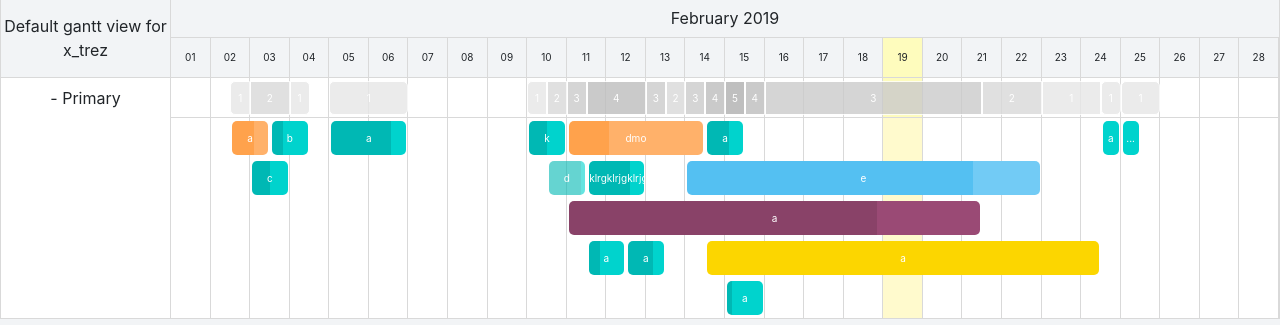
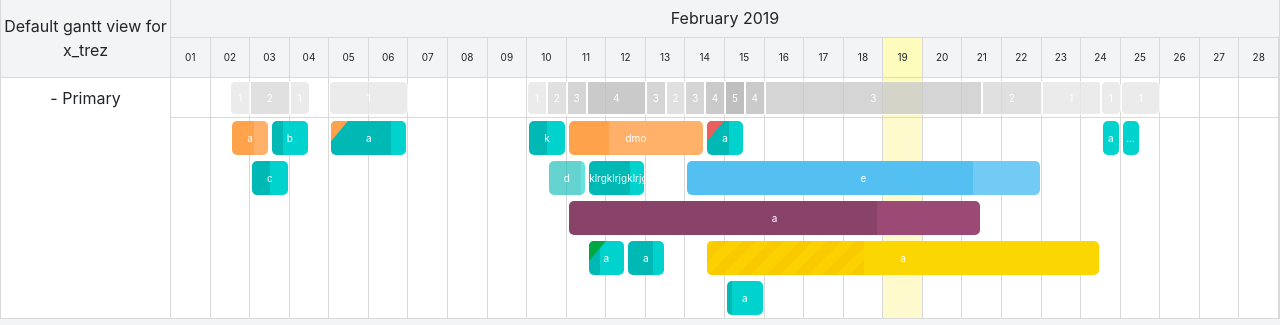
Before and after one commit to lindsayjohnston/odoo-assignment, a plain HTML site: page docs/index.html in a window 1280 px wide. Shown: the part 123-448 px from the top of the page. Drawn offline with nearby package versions, Linux system fonts and the light colour scheme.

Commit message:
Added geometry layers to cells

```diff
--- a/docs/index.html
+++ b/docs/index.html
@@ -288,9 +288,11 @@
                     <div id="td1-1" class="td">a</div>
                     <div id="td1-2" class="td">b</div>
                     <div id="td1-3" class="td">a</div>
+                    <div id="td1-3-geometry" class="td" ></div>
                     <div id="td1-4" class="td">k</div>
                     <div id="td1-5" class="td">dmo</div>
                     <div id="td1-6" class="td">a</div>
+                    <div id="td1-6-geometry" class="td" ></div>
                     <div id="td1-7" class="td">a</div>
                     <div id="td1-8" class="td">...</div>
 
@@ -410,8 +412,10 @@
                 <div id="toggled-data-col4">
                     <!-- DATA -->
                     <div id="td4-1" class="td">a</div>
+                    <div id="td4-1-geometry" class="td"></div>
                     <div id="td4-2" class="td">a</div>
                     <div id="td4-3" class="td">a</div>
+                    <div id="td4-3-geometry" class="td"></div>
 
                     <!-- COLUMNS -->
                     <div class="toggle-cell" id='toggled4-1'>
--- a/docs/toggled1.css
+++ b/docs/toggled1.css
@@ -56,6 +56,25 @@
     grid-row: 1/2;
 
 }
+
+#td1-3-geometry{
+   position:relative;
+   grid-column: 16/span 8;
+   grid-row: 1/2;
+}
+
+#td1-3-geometry:before{
+    content: '';
+    position: absolute;
+    top:-15px;
+    left: 10px;
+    width: 50px;
+    height: 50px;
+    background: var(--cell-orange-dark);
+    transform-origin: left top;
+    transform: rotate(130deg) translateY(-15px);
+}
+
 #td1-4{
     background: linear-gradient(to right, rgb(0, 184, 180) 50%, rgb(0, 211, 205) 50%);
     grid-column: 36/span 4;
@@ -72,8 +91,26 @@
     background: linear-gradient(to right, rgb(0, 184, 180) 60%, rgb(0, 211, 205) 40%);
     grid-column: 54/span 4;
     grid-row: 1/2;
+}
 
-}
+#td1-6-geometry{
+    position:relative;
+    grid-column: 54/span 4;
+    grid-row: 1/2;
+ }
+
+ #td1-6-geometry:before{
+     content: '';
+     position: absolute;
+     top:-15px;
+     left: 10px;
+     width: 50px;
+     height: 50px;
+     background: var(--cell-red);
+     transform-origin: left top;
+     transform: rotate(130deg) translateY(-15px);
+ }
+
 #td1-7{
     background-color: rgb(0, 211, 205);
     grid-column: 94/span 2;
--- a/docs/toggled4.css
+++ b/docs/toggled4.css
@@ -35,6 +35,24 @@
     grid-column: 42/span 4;
     grid-row: 1/2;
 }
+
+#td4-1-geometry{
+    position:relative;
+    grid-column: 42/span 4;
+    grid-row: 1/2;
+ }
+
+ #td4-1-geometry:before{
+     content: '';
+     position: absolute;
+     top:-15px;
+     left: 10px;
+     width: 50px;
+     height: 50px;
+     background: var(--cell-green);
+     transform-origin: left top;
+     transform: rotate(130deg) translateY(-15px);
+ }
 #td4-2{
     background: linear-gradient(to right, rgb(0, 184, 180) 70%, rgb(0, 211, 205) 30%);
     grid-column: 46/span 4;
@@ -45,6 +63,29 @@
     grid-column: 54/span 40;
     grid-row: 1/2;
 }
+
+#td4-3-geometry{
+    position:relative;
+    grid-column: 54/span 40;
+    grid-row: 1/2;
+ }
+
+ #td4-3-geometry:before{
+     content: '';
+     position: absolute;
+     left:0;
+     width: 40%;
+     height: 100%;
+     background-image: repeating-linear-gradient(-45deg,
+      var(--cell-yellow-dark),
+      var(--cell-yellow-dark) 10px,
+     var(--cell-yellow-med) 10px,
+     var(--cell-yellow-med) 20px);
+  /* with multiple color stop lengths */
+  background-image: repeating-linear-gradient(-45deg,
+      var(--cell-yellow-dark) 0 10px,
+     var(--cell-yellow-med) 10px 20px);
+ }
 
 #toggled4-1{
     grid-column: 1/span 4;
```
